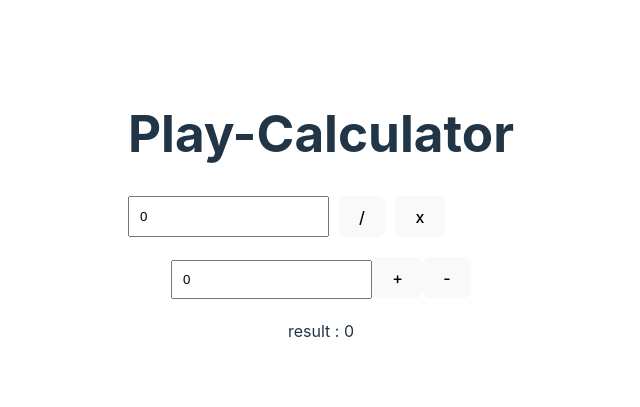
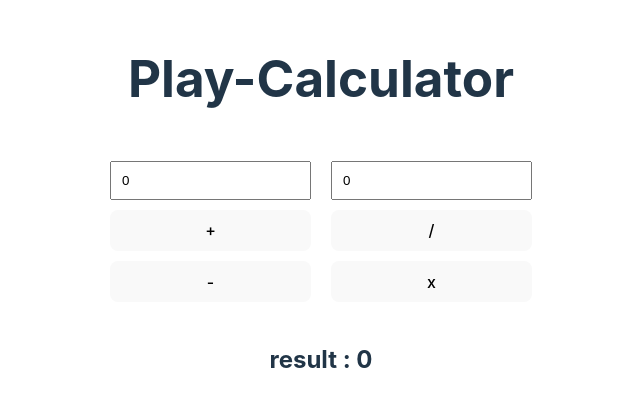
Before and after one commit to FlorinBejera2002/react-play, a React (Vite) app: page / in a window 1280 px wide. Shown: the part 193-600 px from the top of the page, without its empty margins (319-959 px from the left). Built offline with nearby package versions, Linux system fonts and the light colour scheme.

Commit message:
finis homeworck

```diff
--- a/src/App.tsx
+++ b/src/App.tsx
@@ -26,10 +26,10 @@ export const App = () => {
   };
 
   return (
-    <div>
+    <div style={{ display: "flex", flexDirection: "column", gap: "20px" }}>
       <h1>Play-Calculator</h1>
-      <div style={{ display: "flex", flexDirection: "column", gap: "20px" }}>
-        <div style={{ gap: "10px", display: "flex" }}>
+      <div style={{ display: "flex", gap: "20px" }}>
+        <div style={{ gap: "10px", display: "flex", flexDirection: "column" }}>
           <input
             onChange={(e) => {
               setNumberOne(+e.target.value);
@@ -37,12 +37,11 @@ export const App = () => {
             type="text"
             value={numberOne}
           />
-
-          <button onClick={dividedSum}>/</button>
-          <button onClick={multiplySum}>x</button>
+          <button onClick={calculateSum}>+</button>
+          <button onClick={decreaseSum}>-</button>
         </div>
 
-        <div>
+        <div style={{ gap: "10px", display: "flex", flexDirection: "column" }}>
           <input
             type="text"
             value={numberTwo}
@@ -50,12 +49,12 @@ export const App = () => {
               setNumberTwo(+e.target.value);
             }}
           />
-          <button onClick={calculateSum}>+</button>
-          <button onClick={decreaseSum}>-</button>
+          <button onClick={dividedSum}>/</button>
+          <button onClick={multiplySum}>x</button>
         </div>
+      </div>
 
-        <label>result : {result}</label>
-      </div>
+      <h2>result : {result}</h2>
     </div>
   );
 };
```
